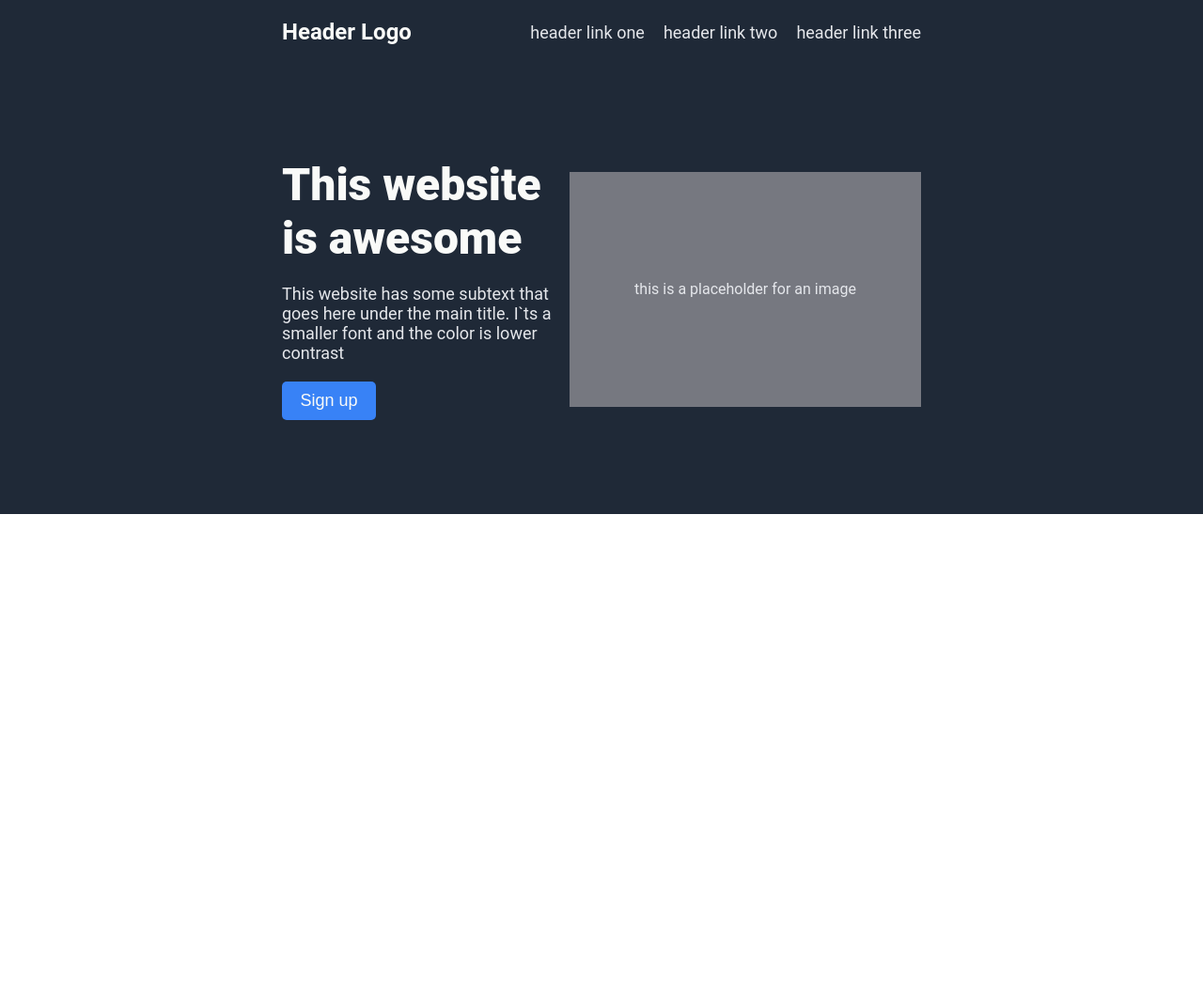
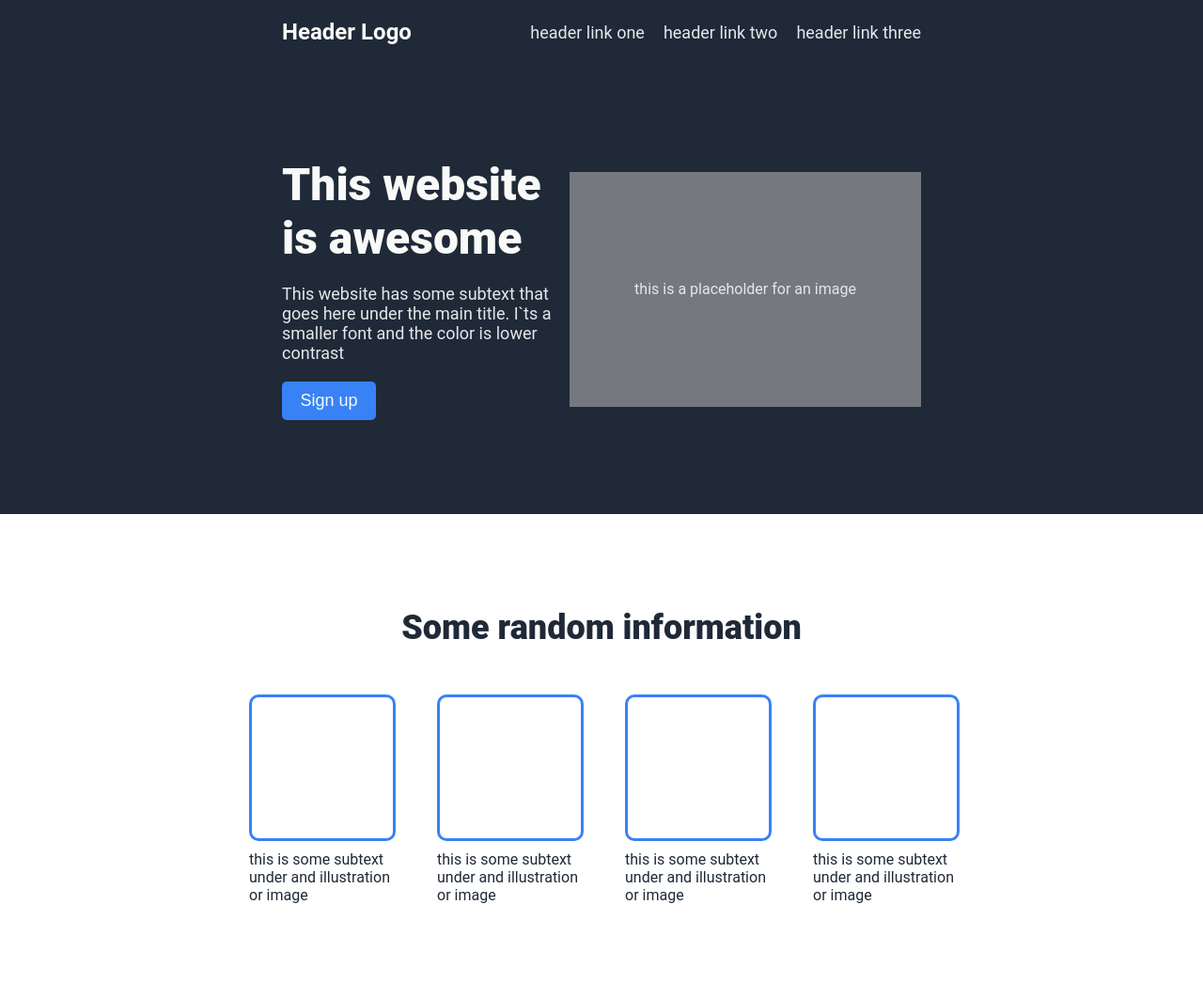
Before and after one commit to OSWebdevelop/Odin-Landing-Page, a plain HTML site: page index.html in a window 1280 px wide. Shown: the whole page at 94% size. Before the commit the page ends 800 px from the top, so only its background shows below. Drawn offline with Linux system fonts and the light colour scheme.

Commit message:
Touching up secondary section, adding styles and defining shape in html

```diff
--- a/index.html
+++ b/index.html
@@ -26,5 +26,28 @@
         <p> this is a placeholder for an image </p>
       </div>
     </div>
+
+    <div class="secondary-section">
+      <h1> Some random information </h1>
+    <div class="subsection">
+      <div class="subsection-container">
+          <div class="border"></div>
+        <p> this is some subtext under and illustration or image </p>
+      </div>
+      <div class="subsection-container">
+        <div class="border"></div>
+      <p> this is some subtext under and illustration or image </p>
+    </div>
+    <div class="subsection-container">
+      <div class="border"></div>
+    <p> this is some subtext under and illustration or image </p>
+  </div>
+  <div class="subsection-container">
+    <div class="border"></div>
+  <p> this is some subtext under and illustration or image </p>
+</div>
+  </div>
+  </div>
+
   </body>
   </html>
--- a/styles.css
+++ b/styles.css
@@ -10,11 +10,11 @@ a {
 }
 
 body {
-  height: 100vh;
+  height: auto;
+  min-height: 100vh;
+  overflow-y: auto;
   margin: 0;
-  overflow: hidden;
   font-family: Roboto, sans-serif;
-
   display: flex;
   flex-direction: column;
 }
@@ -87,3 +87,43 @@ body {
   color: #e5e7eb;
 }
 /* section 1 end */
+
+/* section 2 start */
+
+.secondary-section {
+  display: flex;
+  flex-direction: column;
+  justify-content: center;
+  align-items: center;
+  padding: 100px 300px;
+}
+
+.secondary-section h1 {
+  color: #1F2937;
+  font-size: 36px;
+  font-weight: 800;
+  padding-bottom: 50px;
+}
+.subsection {
+  display: flex;
+  gap: 50px;
+}
+
+.subsection-container {
+  display: flex;
+  flex-direction: column;
+  width: 150px;
+  gap: 10px;
+}
+
+.subsection-container p {
+  color: #1F2937;
+}
+
+.border {
+  border: 3px solid #3882F6;
+  border-radius: 10px;
+  width: 150px;
+  height: 150px;
+}
+/* section 2 end */
```
